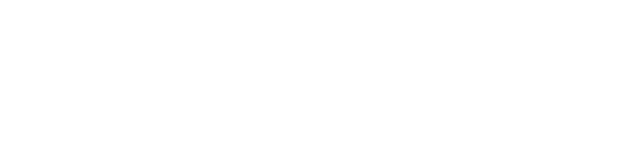
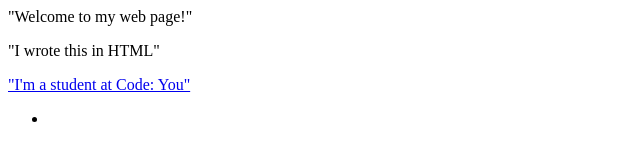
Before and after one commit to Justin758369/About-Me-HTML, a plain HTML site: page index.html in a window 1280 px wide. Shown: the whole page, without its empty margins (0-640 px from the left). Drawn offline with Linux system fonts and the light colour scheme.

Commit message:
add elements

```diff
--- a/index.html
+++ b/index.html
@@ -3,9 +3,14 @@
 <head>
     <meta charset="UTF-8">
     <meta name="viewport" content="width=device-width, initial-scale=1.0">
-    <title>Document</title>
+    <title>About me</title>
 </head>
 <body>
-
+  <hi>"Welcome to my web page!"</hi>
+  <p>"I wrote this in HTML"</p>
+  <a href="https://code-you.org/ ">"I'm a student at Code: You"</a>
+  <ul>
+    <li></li>
+  </ul>
 </body>
 </html>
```
